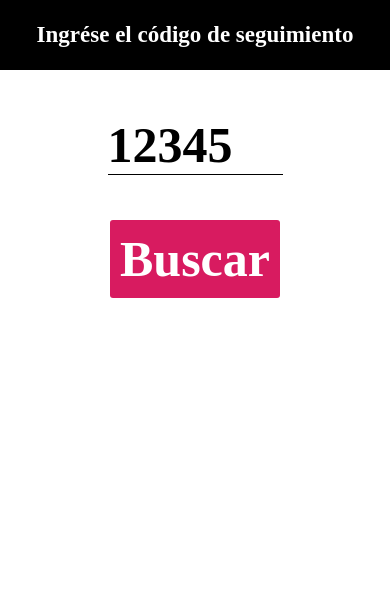
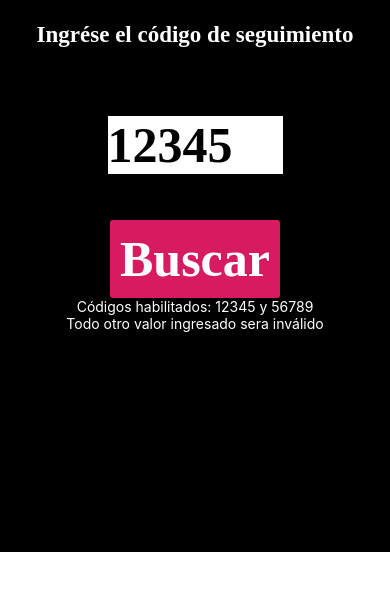
Before and after one commit to marcosfridelinthenet/mobileinthenet, a React Native app: screen /Seguimiento in a window 390 px wide. Shown: the top 590 px of the page. Built offline with nearby package versions, Linux system fonts and the light colour scheme; a web font is replaced by a local one.

Commit message:
Clase 9 - Paso parametros - Agregar botón Volver

```diff
--- a/App.js
+++ b/App.js
@@ -36,8 +36,9 @@ export default function App() {
     )
 
      console.log('switchScreen: ', switchScreen)
+     console.log('switchScreenProps: ', switchScreenProps)
     if(switchScreen === 'TrackResult')
-        content = <TrackNavigator> </TrackNavigator>
+        content = <TrackNavigator code={ switchScreenProps.code } onBack={ () => handlerSwitchScreen('TrackSearch') } > </TrackNavigator>
 
         {/* <SafeAreaView style={style.container} > */}
         /* </SafeAreaView> */
--- a/constants/Style.js
+++ b/constants/Style.js
@@ -44,6 +44,7 @@ const viewSearchTopText = () => {
 
 const viewSearchContent = () => {
     return {
+        backgroundColor: 'black',
         height: 150,
         alignItems: "center",
         justifyContent: 'center',
@@ -51,6 +52,13 @@ const viewSearchContent = () => {
         width: "100%"
     }
 
+}
+
+const viewSearchCenter = () => {
+    return {
+        backgroundColor: 'black',
+        height: '100%'
+    }
 }
 
 const viewResultTopLeft = () => {
@@ -192,4 +200,5 @@ module.exports = {
     viewResultTopTextCode: viewResultTopTextCode(),
     viewResultContent: viewResultContent(),
     viewResultContentText: viewResultContentText(),
+    viewSearchCenter: viewSearchCenter(),
 }
--- a/navs/TrackNavigator.js
+++ b/navs/TrackNavigator.js
@@ -10,7 +10,9 @@ import TrackData from '../screens/TrackData';
 import TrackMap from '../screens/TrackMap';
 
 
-const TrackNavigator = () => {
+const TrackNavigator = (p) => {
+
+    //console.log('p.id', p.code)
 
     const Tab = createBottomTabNavigator();
 
@@ -33,7 +35,7 @@ const TrackNavigator = () => {
 
             return <Ionicons name={ iconName } size={ size } color={ color } />;
             },
-            tabBarActiveTintColor: 'tomato',
+            tabBarActiveTintColor: 'green',
             tabBarInactiveTintColor: 'gray',
             }
         )
@@ -44,7 +46,10 @@ const TrackNavigator = () => {
             <NavigationContainer>
                 <Tab.Navigator
                     screenOptions={ ({ route }) => TabNavigatorScreenOptions(route) } >
-                    <Tab.Screen name="Seguimiento" component={ TrackResult } options={ { headerShown: false } } ></Tab.Screen>
+                    <Tab.Screen name="Seguimiento" component={ TrackResult }
+                        options={ {headerShown: false } }
+                        initialParams={ { code: p.code, onBack: p.onBack } }
+                        ></Tab.Screen>
                     <Tab.Screen name="Destino" component={ TrackData } options={ { headerShown: false } } ></Tab.Screen>
                     <Tab.Screen name="Ubicación" component={ TrackMap } options={ { headerShown: false } } ></Tab.Screen>
                 </Tab.Navigator>
--- a/screens/TrackResult.js
+++ b/screens/TrackResult.js
@@ -3,15 +3,18 @@ import { Pressable, FlatList, SafeAreaView, StyleSheet, Text, View } from 'react
 import Style from '../constants/Style.js'
 import Button from '../components/Button'
 
-const TrackResult = (p) => {
+const TrackResult = ({ navigation, route}) => {
 
     //const p = {};
 
     //const { code } = p;
-    const code = '12345'
+    const code = route.params.code
+    const onBack = route.params.onBack
+
+    //console.log('route.params.code', route.params.code)
 
     const handlerOnBack = () => {
-        navigation.goBack()
+        onBack()
     }
 
     const trackData = [
@@ -33,7 +36,7 @@ const TrackResult = (p) => {
     ]
 
     const renderItem = (data) => {
-        //console.log('renderItem', data)
+        console.log('renderItem', data.item.id)
         return (
 /*             <ItemList
                 style={ styles.itemlist }
@@ -60,7 +63,7 @@ const TrackResult = (p) => {
                     <Text style={ style.viewResultTopTextCode } >{ code } </Text>
                 </View>
                 <View style={ style.viewResultTopRight } >
-                    {/* <Button title="Volver" style={ style.button }  onPress={ handlerOnBack }></Button>    */}
+                    <Button title="Volver" style={ style.button }  onPress={ () => { route.params.onBack() } }></Button>
                 </View>
             </View>
         )
@@ -94,7 +97,7 @@ const TrackResult = (p) => {
                             }
                         )}
                         renderItem={ renderItem }
-                        keyExtractor={ (item) => item.code }
+                        keyExtractor={ (item) => item.id }
                         ItemSeparatorComponent={ ItemSeparator }
                     >
 
--- a/screens/TrackSearch.js
+++ b/screens/TrackSearch.js
@@ -45,11 +45,9 @@ const TrackSearch = ( p ) => {
                         </View>
                         <View style={ style.viewSearchCenter } >
                             <Button title="Buscar" style={ style.button }  onPress={ handlerOnSearch }></Button>
-                        </View>
-
-                        <View style={ style.viewSearchCenter } >
                             <Text style={ style. viewSearchNoteText} >Códigos habilitados: 12345 y 56789</Text>
                             <Text style={ style. viewSearchNoteText}>Todo otro valor ingresado sera inválido</Text>
+
                         </View>
 
                     </SafeAreaView>
@@ -76,8 +74,8 @@ const style = StyleSheet.create({
         fontSize: 50,
     },
     viewSearchCenter: {
+        ...Style.viewSearchCenter,
         alignItems: "center",
-        justifyContent: "center"
     },
     viewSearchNoteText: {
         color: "white"
```
